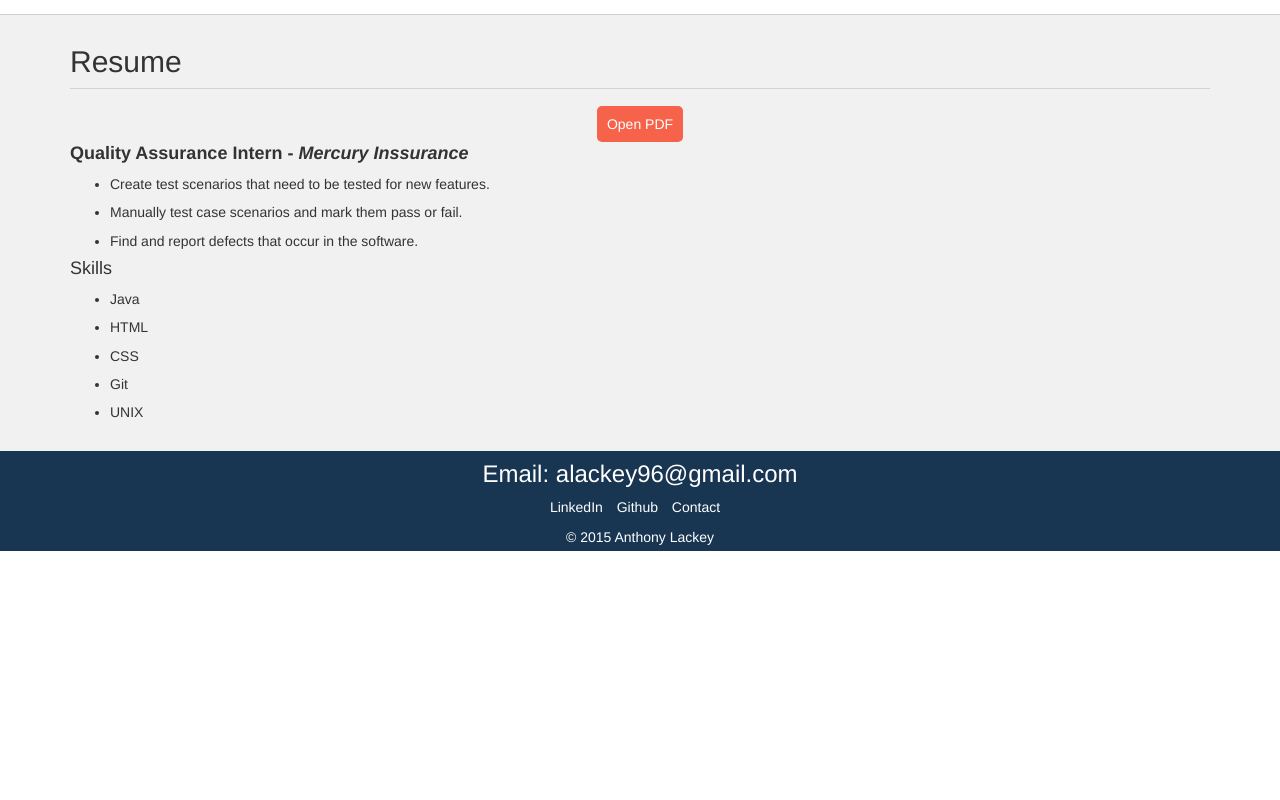
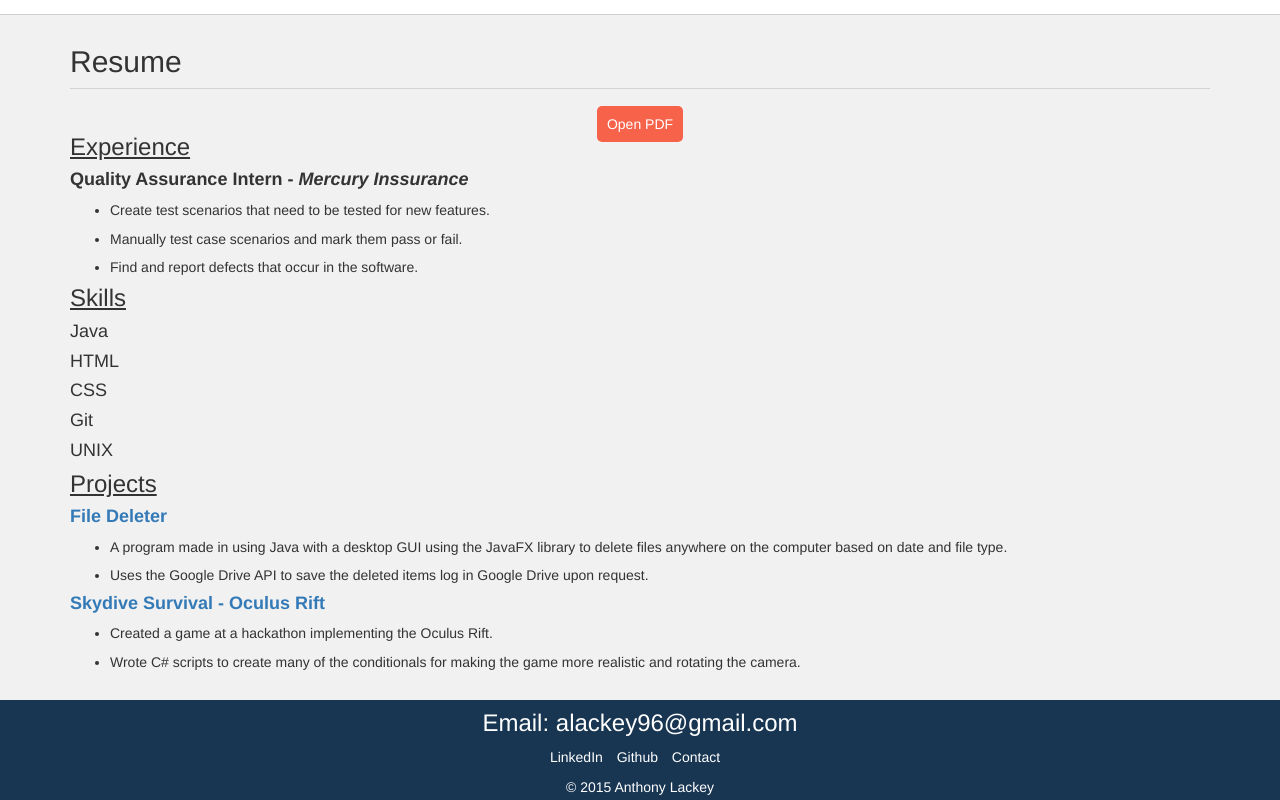
Before and after one commit to Alackey/Alackey.github.io, a plain HTML site: page index.html in a window 1280 px wide. Shown: the part 799-1599 px from the top of the page. Before the commit the page ends 1350 px from the top, so only its background shows below. Drawn offline with nearby package versions, Linux system fonts and the light colour scheme.

Commit message:
Added both projects to resume section

```diff
--- a/css/custom.css
+++ b/css/custom.css
@@ -44,6 +44,11 @@ color: #fff;
 	border-color: LightGray;
 	background-color: LightGray;
 	color: LightGray;
+}
+
+.CodeSkills {
+	padding-left: 0px;
+	list-style: none;
 }
 
 .navbar-default {
--- a/index.html
+++ b/index.html
@@ -76,29 +76,55 @@
       </div>
       </div>
 
+      <a name="resume"></a>
       <div class="skills">
       <div class="container">
         <div class="row">
           <div class="col-sm-12">
-            <a name="portfolio"></a>
-            <h2 >Resume</h2>
+            <h2>Resume</h2>
             <hr>
             <div class="download-container">
                 <a class="download-button" href="files/techResume.pdf">Open PDF</a>
             </div>
+            <h3><u>Experience</u></h3>
             <h4><b>Quality Assurance Intern - <i>Mercury Inssurance</i></b></h4>
             <ul class="resume_descriptions">
                 <li><h5>Create test scenarios that need to be tested for new features.</h5></li>
                 <li><h5>Manually test case scenarios and mark them pass or fail.</h5></li>
                 <li><h5>Find and report defects that occur in the software.</h5></li>
             </ul>
-            <h4>Skills</h4>
-            <ul>
-              <li><h5>Java</h5></li>
-              <li><h5>HTML</h5></li>
-              <li><h5>CSS</h5></li>
-              <li><h5>Git</h5></li>
-              <li><h5>UNIX</h5></li>
+            <h3><u>Skills</u></h3>
+            <ul class="CodeSkills">
+              <li><h4>Java</h4></li>
+              <li><h4>HTML</h4></li>
+              <li><h4>CSS</h4></li>
+              <li><h4>Git</h4></li>
+              <li><h4>UNIX</h4></li>
+            </ul>
+            <h3><u>Projects</u></h3>
+            <h4><b><a href="https://github.com/Alackey/File-Deleter">File Deleter</a></b></h4>
+            <ul class="resume_descriptions">
+                <li><h5>
+                    A program made in using Java with a desktop GUI using the JavaFX
+                    library to delete files anywhere on the computer based on date and
+                    file type.
+                </h5></li>
+                <li><h5>
+                    Uses the Google Drive API to save the deleted items log in Google
+                    Drive upon request.
+                </h5></li>
+            </ul>
+            <h4><b><a href="http://challengepost.com/software/skydive-survival">
+                Skydive Survival - Oculus Rift
+            </a></b></h4>
+            <ul class="resume_descriptions">
+                <li><h5>
+                    Created a game at a hackathon implementing the Oculus Rift.
+                </h5></li>
+                <li><h5>
+                    Wrote C# scripts to create many of the conditionals for making the
+                    game more realistic and rotating the camera.
+                </h5></li>
             </ul>
           </div>
         </div>
```
